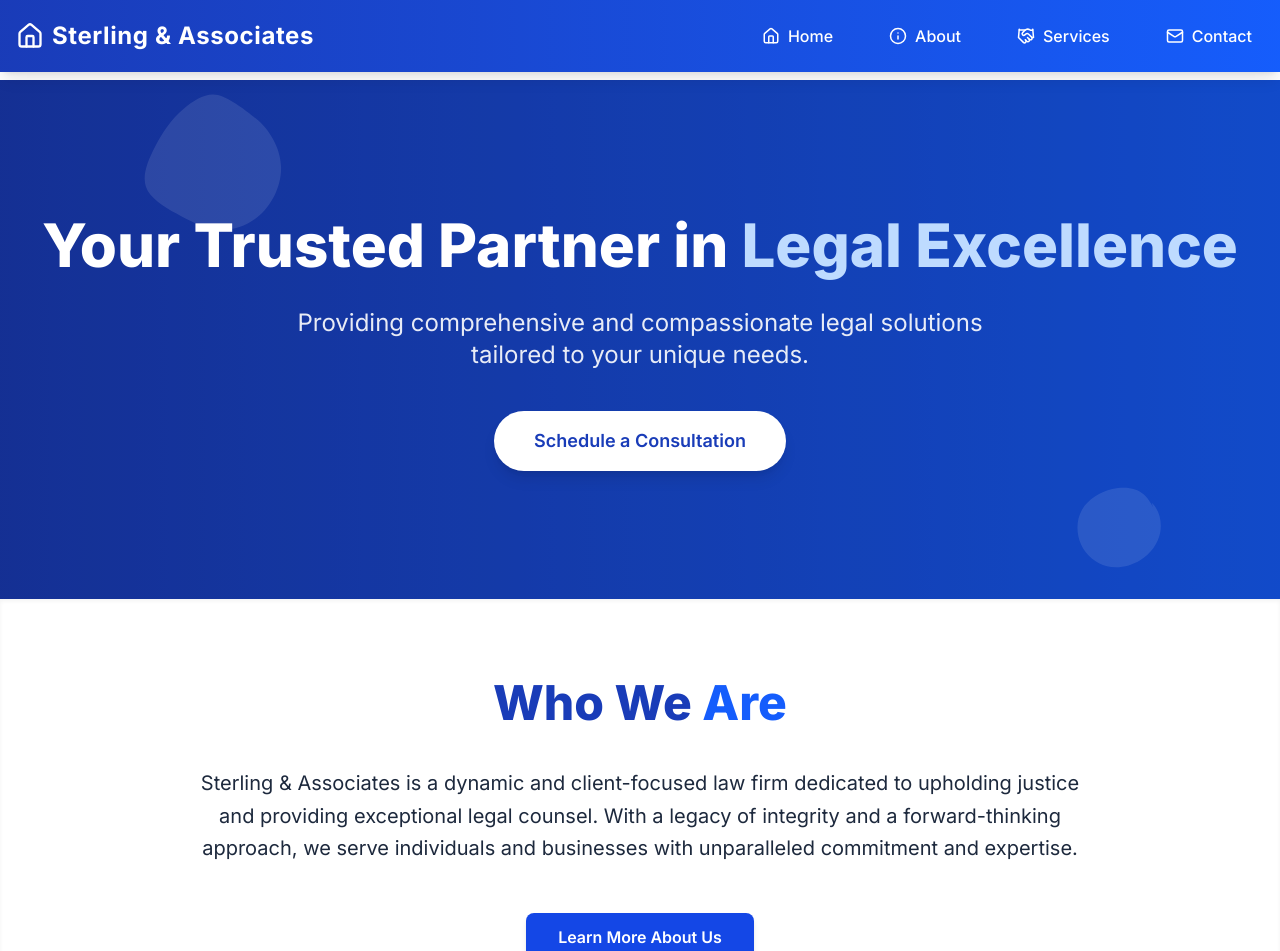
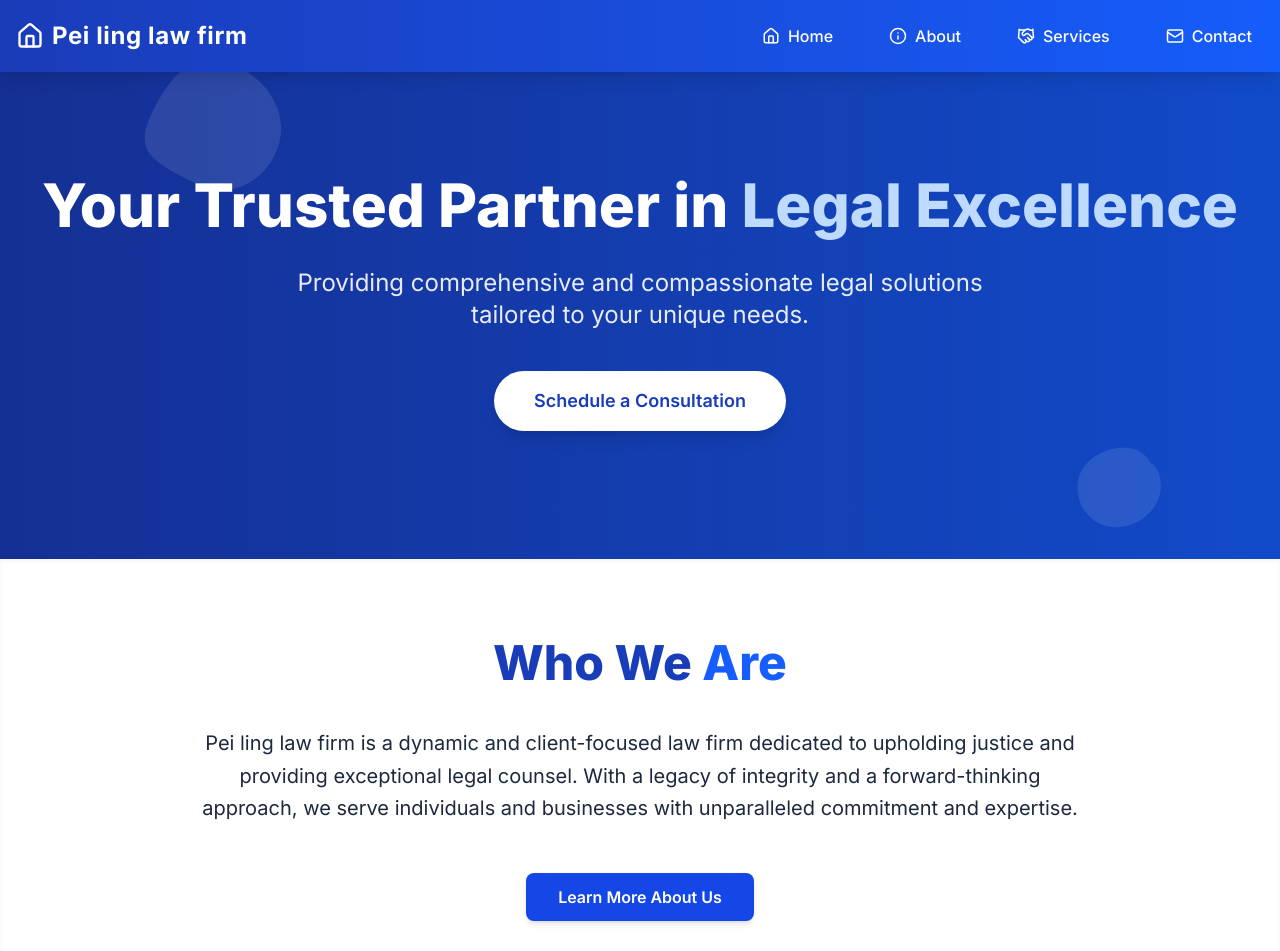
Before and after one commit to wkeong00/peilaw-demo, a Next.js app: page / in a window 1280 px wide. Shown: the top 951 px of the page. Built offline with nearby package versions, Linux system fonts and the light colour scheme.

Commit message:
merge changes

```diff
--- a/src/app/about/page.tsx
+++ b/src/app/about/page.tsx
@@ -28,14 +28,14 @@
         <section id="about" className="py-20 bg-slate-50 text-slate-800">
           <div className="container mx-auto px-4">
             <h2 className="text-5xl font-extrabold text-center mb-16 text-blue-800 leading-tight">
-              About <span className="text-blue-600">Sterling & Associates</span>
+              About <span className="text-blue-600">Pei ling law firm</span>
             </h2>
 
             {/* Our Firm Section */}
             <div className="bg-white p-10 rounded-xl shadow-lg mb-20">
               <h3 className="text-4xl font-bold text-blue-700 mb-6 border-b-4 border-blue-500 pb-2">Our Firm</h3>
               <p className="text-lg leading-relaxed mb-6">
-                Sterling & Associates is a distinguished law firm committed to providing exceptional legal services to individuals and businesses alike. Founded on the principles of integrity, excellence, and client-centric advocacy, we pride ourselves on delivering strategic and effective solutions tailored to meet the unique needs of each client.
+                Pei ling law firm is a distinguished law firm committed to providing exceptional legal services to individuals and businesses alike. Founded on the principles of integrity, excellence, and client-centric advocacy, we pride ourselves on delivering strategic and effective solutions tailored to meet the unique needs of each client.
               </p>
               <p className="text-lg leading-relaxed">
                 With decades of combined experience, our team of dedicated legal professionals brings a wealth of knowledge across various practice areas. We believe in building strong, lasting relationships with our clients, offering clear communication, unwavering support, and unwavering dedication to achieving the best possible outcomes. Your success is our paramount concern.
@@ -52,7 +52,11 @@
                       src={member.image}
                       alt={member.name}
                       className="w-32 h-32 rounded-full object-cover mb-6 border-4 border-blue-400 shadow-md"
-                      onError={(e) => { e.target.onerror = null; e.target.src="https://placehold.co/150x150/CCE5FF/000000?text=👤" }} // Fallback image
+                      onError={(e) => {
+                        const target = e.target as HTMLImageElement;
+                        target.onerror = null;
+                        target.src = "https://placehold.co/150x150/CCE5FF/000000?text=👤";
+                      }} // Fallback image
                     />
                     <h4 className="text-2xl font-semibold text-blue-800 mb-2">{member.name}</h4>
                     <p className="text-blue-600 font-medium mb-4">{member.title}</p>
--- /dev/null
+++ b/src/app/component/DynamicLucideIcon.tsx
@@ -0,0 +1,22 @@
+'use client'; // This component must be a Client Component
+
+import React from 'react';
+import * as LucideIcons from 'lucide-react'; // Import all icons for type safety
+
+interface DynamicIconProps extends React.SVGProps<SVGSVGElement> {
+  name: keyof typeof LucideIcons; // Enforces that 'name' must be a valid Lucide icon name
+  size?: number;
+  color?: string;
+}
+
+const DynamicLucideIcon: React.FC<DynamicIconProps> = ({ name, size, color, ...props }) => {
+  const IconComponent = LucideIcons[name] as React.FC<any>;
+
+  if (!IconComponent) {
+    return null;
+  }
+
+  return <IconComponent size={size} color={color} {...props} />;
+};
+
+export default DynamicLucideIcon;
--- a/src/app/component/Navbar.tsx
+++ b/src/app/component/Navbar.tsx
@@ -1,16 +1,16 @@
-'use client';
+'use client'; // This component uses useState, so it must be a Client Component
 
 import React, { useState } from 'react';
-import { Home, Info, Handshake, Mail } from 'lucide-react';
+import DynamicLucideIcon from './DynamicLucideIcon'; // Import the new dynamic icon component
 
 const Navbar = () => {
   const [isOpen, setIsOpen] = useState(false);
 
   const navLinks = [
-    { name: 'Home', href: '/', icon: <Home size={18} /> }, // Added Home link
-    { name: 'About', href: '/about', icon: <Info size={18} /> },
-    { name: 'Services', href: '/services', icon: <Handshake size={18} /> },
-    { name: 'Contact', href: '/contact', icon: <Mail size={18} /> },
+    { name: 'Home', href: '/', iconName: 'Home' },
+    { name: 'About', href: '/about', iconName: 'Info' },
+    { name: 'Services', href: '/services', iconName: 'Handshake' },
+    { name: 'Contact', href: '/contact', iconName: 'Mail' },
   ];
 
   return (
@@ -18,8 +18,9 @@ const Navbar = () => {
       <div className="container mx-auto px-4 py-4 flex justify-between items-center">
         {/* Brand/Logo */}
         <a href="/" className="flex items-center space-x-2 text-2xl font-bold text-white tracking-wide">
-          <Home size={28} />
-          <span>Sterling & Associates</span>
+          {/* Use the new DynamicLucideIcon component */}
+          <DynamicLucideIcon name="Home" size={28} />
+          <span>Pei ling law firm</span>
         </a>
 
         {/* Desktop Navigation */}
@@ -29,9 +30,10 @@ const Navbar = () => {
               key={link.name}
               href={link.href}
               className="flex items-center space-x-2 text-white hover:text-blue-200 transition-colors duration-300 font-medium px-3 py-2 rounded-lg"
-              onClick={() => setIsOpen(false)} // Close menu on click for desktop too, though not strictly necessary
+              onClick={() => setIsOpen(false)}
             >
-              {link.icon}
+              {/* Use the new DynamicLucideIcon component */}
+              <DynamicLucideIcon name={link.iconName as any} size={18} />
               <span>{link.name}</span>
             </a>
           ))}
@@ -42,6 +44,9 @@ const Navbar = () => {
           className="md:hidden text-white focus:outline-none focus:ring-2 focus:ring-blue-300 rounded-md p-2"
           onClick={() => setIsOpen(!isOpen)}
         >
+          {/* Using a simple SVG for the hamburger icon for consistency,
+              as it's a fixed element and doesn't need dynamic loading
+              to avoid potential hydration issues. */}
           <svg
             className="w-8 h-8"
             fill="none"
@@ -67,9 +72,10 @@ const Navbar = () => {
               key={link.name}
               href={link.href}
               className="block px-8 py-3 text-white hover:bg-blue-600 transition-colors duration-300 flex items-center space-x-3 text-lg"
-              onClick={() => setIsOpen(false)} // Close menu on click
+              onClick={() => setIsOpen(false)}
             >
-              {link.icon}
+              {/* Use the new DynamicLucideIcon component */}
+              <DynamicLucideIcon name={link.iconName as any} size={18} />
               <span>{link.name}</span>
             </a>
           ))}
--- a/src/app/layout.tsx
+++ b/src/app/layout.tsx
@@ -39,7 +39,7 @@
     const inter = Inter({ subsets: ['latin'] });
 
     export const metadata = {
-      title: 'Sterling & Associates Law Firm',
+      title: 'Pei Lings Law Firm',
       description: 'Expert legal services for corporate, family, criminal, real estate, IP, and litigation needs.',
     };
 
@@ -54,12 +54,12 @@
             {/* Navbar is rendered globally here */}
             <Navbar />
             {/* Main content area, padding-top to offset fixed navbar height (h-16 -> 4rem). */}
-            <main className="pt-20">
+            <main className="pt-10 ">
               {children} {/* This is where your page.tsx content will be rendered */}
             </main>
             {/* Footer is rendered globally here */}
             <footer className="mt-20 py-8 text-center text-sm text-slate-500 bg-slate-100 text-slate-500 border-t border-slate-200">
-              © {new Date().getFullYear()} Sterling & Associates
+              © {new Date().getFullYear()} Pei ling law firm
             </footer>
           </body>
         </html>
--- a/src/app/page.tsx
+++ b/src/app/page.tsx
@@ -39,7 +39,7 @@ const HomePage = () => {
             Who We <span className="text-blue-600">Are</span>
           </h2>
           <p className="text-lg md:text-xl leading-relaxed max-w-4xl mx-auto mb-12">
-            Sterling & Associates is a dynamic and client-focused law firm dedicated to upholding justice and providing exceptional legal counsel. With a legacy of integrity and a forward-thinking approach, we serve individuals and businesses with unparalleled commitment and expertise.
+            Pei ling law firm is a dynamic and client-focused law firm dedicated to upholding justice and providing exceptional legal counsel. With a legacy of integrity and a forward-thinking approach, we serve individuals and businesses with unparalleled commitment and expertise.
           </p>
           <a
             href="/about"
```
